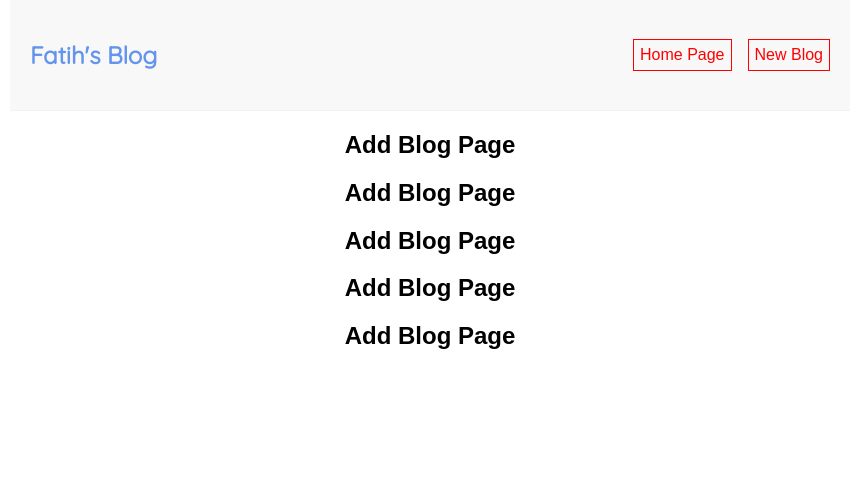
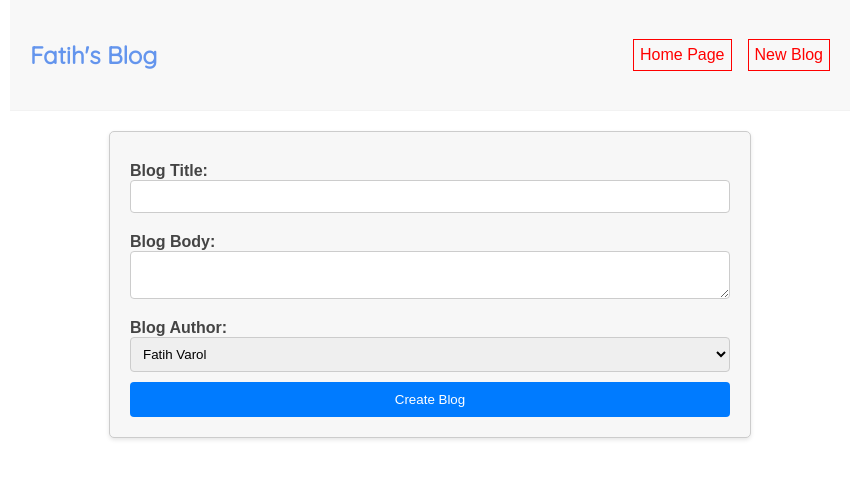
Before and after one commit to fatiihvarol/Blog-Page-With-React, a React (Create React App) app: page /create in a window 1280 px wide. Shown: the top 478 px of the page, without its empty margins (210-1071 px from the left). Built offline with nearby package versions, Linux system fonts and the light colour scheme; a web font is replaced by a local one.

Commit message:
create page and not found updated and also delete added

```diff
--- a/data/db.json
+++ b/data/db.json
@@ -1,22 +1,16 @@
 {
   "blogs": [
     {
-            "id": "1",
-            "title": "Haber 1",
-            "body": "Gün batımının altın rengi tonları, ufuk çizgisinde buluşan denizle dans ederken manzara adeta büyülü bir tabloya dönüşüyordu. Rüzgarın hafif esintisi saçlarımda oynarken deniz kokusu tüm duyularımı sarıyordu. Kumlar ayaklarıma masaj yapıyor gibiydi. Uzaklarda martıların çığlıkları duyuluyordu. Huzur veren bu anın tadını çıkarırken güneşin son ışıklarıyla deniz yüzeyi parıldıyordu. Doğanın bu kusursuz uyumuna tanıklık etmek insanı anlamsal bir dinginliğe kavuşturuyordu. Anın tadını çıkarırken zamanın durduğunu hissettim, her şey sadece bu anın içinde var gibi.",
-            "yazar": "Fatih1"
+      "title": "fatih",
+      "body": "fatih",
+      "yazar": "Fatih Varol",
+      "id": 1
     },
     {
-            "id": "2",
-            "title": "Haber 2",
-            "body": "Şehrin telaşı ve gürültüsü arasında, parkın yeşil çimenlerinde sessiz bir an buldum. Kitabımı alıp banka oturduğumda çevremdeki ağaçlar ve kuşlar beni sarmaladı. Sayfalar arasında kaybolurken, düşüncelerim de özgürce uçuştu. Ruhumun derinliklerindeki huzur ve sessizlik burada bulunuyordu. Kuşların melodisi ve hafif esinti beni başka bir dünyaya taşıdı. Şehrin karmaşasından uzaklaşmanın tadını çıkarırken, içsel dinginliğe kavuşmanın ne kadar önemli olduğunu bir kez daha anladım.",
-            "yazar": "Fatih2"
-        },
-        {
-            "id": "3",
-            "title": "Haber 3",
-            "body": "Haber 3 içerik",
-            "yazar": "Fatih3"
+      "title": "yavuz",
+      "body": "alkdjsakljakldasdadasd",
+      "yazar": "Admin Admin",
+      "id": 2
     }
   ]
 }
--- a/src/App.js
+++ b/src/App.js
@@ -4,6 +4,7 @@ import Home from './Home';
 import Create from './Create'
 import { BrowserRouter as Router, Route, Switch } from 'react-router-dom';
 import BlogPage from './BlogPage';
+import NotFound from './NotFound';
 
 function App() {
     return (
@@ -15,11 +16,14 @@ function App() {
                         <Route exact path="/">
                             <Home />
                         </Route>
-                        <Route exact path="/create">
+                        <Route path="/create">
                             <Create />
                         </Route>
-                        <Route exact path="/blogs/:id">
+                        <Route path="/blogs/:id">
                             <BlogPage />
+                        </Route>
+                        <Route path="*">
+                            <NotFound />
                         </Route>
                     </Switch>
                 </div>
--- a/src/BlogList.js
+++ b/src/BlogList.js
@@ -1,6 +1,15 @@
 import { Link } from 'react-router-dom'
+import { useHistory } from 'react-router-dom/cjs/react-router-dom.min'
 const BlogList = (props) => {
     const blogs = props.blogs
+    const history = useHistory()
+    const deleteHandler = (id) => {
+        fetch('http://localhost:8000/blogs/' + id, {
+            method: 'DELETE'
+        }).then(() => {
+            history.push('/')
+        })
+    }
 
     return (
         <div className="blogList">
@@ -12,6 +21,7 @@ const BlogList = (props) => {
                         <Link to={`/blogs/${blog.id}`}>
                             <h2>{blog.title}</h2>
                             <p>{blog.yazar}</p>
+                            <button onClick={() => deleteHandler(blog.id)}>DELETE</button>
                         </Link>
                     </div>
 
--- a/src/BlogPage.js
+++ b/src/BlogPage.js
@@ -1,13 +1,25 @@
 import { useParams } from "react-router-dom/cjs/react-router-dom.min";
+import useFetch from "./useFetch";
+import React from "react";
 
 const BlogPage = () => {
     const { id } = useParams()
+    const { data: blog, isPending } = useFetch('http://localhost:8000/blogs/' + id)
+    console.log(blog)
     return (
 
-        <div className="BlogPage">
 
-            <h1>BLOG PAGE !! - {id}</h1>
-        </div>
+        < div className="BlogPage" >
+            {isPending && <div>LOADING..</div>}
+            {blog && (
+                <div className="blogs-page">
+                    <div className="author">Written by : {blog.yazar}</div>
+                    <h2 className="title">Title : {blog.title}</h2>
+                    <p className="content">{blog.body}</p>
+                </div>
+            )}
+
+        </div >
     );
 }
 
--- a/src/Create.js
+++ b/src/Create.js
@@ -1,14 +1,48 @@
-const createBlog = () => {
+import React, { useState } from 'react';
+import { useHistory } from 'react-router-dom/cjs/react-router-dom.min';
+
+const CreateBlog = () => {
+    const [title, setTitle] = useState('');
+    const [body, setBody] = useState('');
+    const [yazar, setYazar] = useState('Fatih Varol');
+    const [isPending, setIsPending] = useState(false)
+    const history = useHistory()
+    const handeSubmit = (e) => {
+        e.preventDefault()
+        const blog = { title, body, yazar }
+        setIsPending(true)
+        fetch('http://localhost:8000/blogs', {
+            method: 'POST',
+            headers: { "Content-Type": "application/json" },
+            body: JSON.stringify(blog)
+        }).then(() => {
+            console.log("new blog added")
+            setIsPending(false)
+            history.push('/')
+        })
+    }
+
     return (
         <div className="createBlog">
-            <h2 >Add Blog Page</h2>
-            <h2 >Add Blog Page</h2>
-            <h2 >Add Blog Page</h2>
-            <h2 >Add Blog Page</h2>
-            <h2 >Add Blog Page</h2>
-
+            <form onSubmit={handeSubmit}>
+                <label>Blog Title:</label>
+                <input
+                    type="text" required
+                    value={title}
+                    onChange={(e) => setTitle(e.target.value)}
+                />
+                <label>Blog Body:</label>
+                <textarea required value={body} onChange={(e) => setBody(e.target.value)}></textarea>
+                <label>Blog Author:</label>
+                <select value={yazar} onChange={(e) => setYazar(e.target.value)}>
+                    <option value="Fatih Varol">Fatih Varol</option>
+                    <option value="Admin Admin">Admin Admin</option>
+                </select>
+                {!isPending && < button type="submit">Create Blog</button>}
+                {isPending && < button disabled type="submit">Adding Blog</button>}
+            </form>
         </div>
     );
 }
 
-export default createBlog;
+export default CreateBlog;
--- /dev/null
+++ b/src/NotFound.js
@@ -0,0 +1,13 @@
+import { Link } from "react-router-dom/cjs/react-router-dom.min";
+
+const NotFound = () => {
+    return (
+        <div>
+            <h1>NOT FOUND MAKE SURE URL</h1>
+            <Link to="/" >GO MAIN PAGE</Link>
+        </div>
+
+    );
+}
+
+export default NotFound;
--- a/src/index.css
+++ b/src/index.css
@@ -102,3 +102,100 @@ body {
 .blogs-preview button:hover {
     background-color: #c0392b;
 }
+
+
+
+.blogs-page {
+    position: relative;
+    border: 1px solid #ddd;
+    padding: 15px;
+    background-color: #fff;
+    border-radius: 5px;
+    box-shadow: 0px 2px 4px rgba(0, 0, 0, 0.1);
+    transition: transform 0.2s, box-shadow 0.2s;
+    width: 300px;
+    /* Önizlemenin genişliği */
+    margin-bottom: 10px;
+    margin-top: 20px;
+    margin-left: 500px;
+}
+
+.blogs-page:hover {
+    transform: translateY(-5px);
+    box-shadow: 0px 4px 8px rgba(0, 0, 0, 0.2);
+}
+
+.author {
+    position: absolute;
+    bottom: 0;
+    right: 0;
+    font-size: 13px;
+    margin: 0;
+    padding: 5px;
+    background-color: #ddd;
+}
+
+
+
+
+
+
+.title {
+    font-size: 20px;
+    margin-bottom: 10px;
+    text-align: center;
+}
+
+.content {
+    font-size: 16px;
+    margin-left: 30px;
+    margin-right: 30px;
+    color: #444;
+}
+
+.createBlog {
+    max-width: 600px;
+    margin: 0 auto;
+    margin-top: 20px;
+    padding: 20px;
+    background-color: #f7f7f7;
+    border: 1px solid #ccc;
+    border-radius: 5px;
+    box-shadow: 0 2px 4px rgba(0, 0, 0, 0.1);
+}
+
+.createBlog form {
+    display: flex;
+    flex-direction: column;
+}
+
+.createBlog label {
+    margin-top: 10px;
+    font-weight: bold;
+}
+
+.createBlog input,
+.createBlog textarea,
+.createBlog select {
+    margin-bottom: 10px;
+    padding: 8px;
+    border: 1px solid #ccc;
+    border-radius: 4px;
+}
+
+.createBlog select {
+    width: 100%;
+}
+
+.createBlog button {
+    background-color: #007bff;
+    color: white;
+    padding: 10px;
+    border: none;
+    border-radius: 4px;
+    cursor: pointer;
+}
+
+.createBlog button:hover {
+    background-color: #0056b3;
+}
```
Lines whose indentation alone changed are shown as unchanged.
